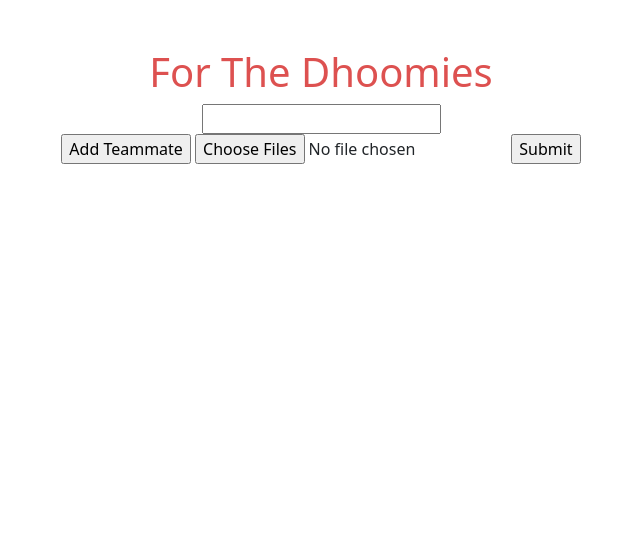
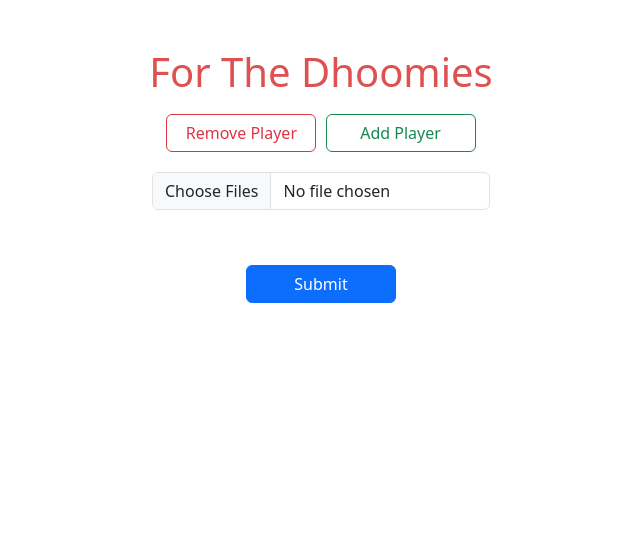
Before and after one commit to adeshpande03/For-The-Dhoomies, a Flask app: page / in a window 1280 px wide. Shown: the part 56-599 px from the top of the page, without its empty margins (319-959 px from the left). Run offline with Flask 2, Linux system fonts and the light colour scheme; some libraries are stand-ins or nearby versions.

Commit message:
final flask functionality

```diff
--- a/app.py
+++ b/app.py
@@ -14,15 +14,34 @@ from flask import (
 )
 from werkzeug.utils import secure_filename
 import random
-
+import shutil
 
 UPLOAD_FOLDER = "uploads"
 ALLOWED_EXTENSIONS = {"png", "jpg", "jpeg", "gif"}
 
-
 app = Flask(__name__)
 app.config["UPLOAD_FOLDER"] = UPLOAD_FOLDER
-app.secret_key = 'super_secret_key'
+app.secret_key = "super_secret_key"
+app.picidx = -1
+app.playerNames = []
+
+
+def clear_uploads_folder():
+    folder = app.config["UPLOAD_FOLDER"]
+    for filename in os.listdir(folder):
+        file_path = os.path.join(folder, filename)
+        try:
+            if os.path.isfile(file_path) or os.path.islink(file_path):
+                os.unlink(file_path)
+            elif os.path.isdir(file_path):
+                shutil.rmtree(file_path)
+        except Exception as e:
+            print(f"Failed to delete {file_path}. Reason: {e}")
+
+
+os.makedirs(UPLOAD_FOLDER, exist_ok=True)
+clear_uploads_folder()
+
 
 def allowed_file(filename):
     return "." in filename and filename.rsplit(".", 1)[1].lower() in ALLOWED_EXTENSIONS
@@ -44,12 +63,16 @@ def upload_files():
             filename = secure_filename(file.filename)
             file.save(os.path.join(app.config["UPLOAD_FOLDER"], filename))
     flash("Files successfully uploaded")
+    player_names = request.form.getlist('playerName[]')
+    app.playerNames = player_names
+    print(player_names)
     return redirect(url_for("show_random_image"))
 
 
 @app.route("/random-image")
 def show_random_image():
-    return render_template("play.html")
+    player_names=app.playerNames
+    return render_template("play.html", player_names=player_names)
 
 
 @app.route("/get-random-image")
@@ -61,8 +84,13 @@ def get_random_image():
     ]
     if not files:
         return "No images uploaded", 404
-    random_file = random.choice(files)
-    return send_from_directory(app.config["UPLOAD_FOLDER"], random_file)
+    if app.picidx == -1:
+        random.shuffle(files)
+    app.picidx += 1
+    if app.picidx == len(files):
+        random.shuffle(files)
+        app.picidx = 0
+    return send_from_directory(app.config["UPLOAD_FOLDER"], files[app.picidx])
 
 
 if __name__ == "__main__":
--- a/static/css/style.css
+++ b/static/css/style.css
@@ -21,6 +21,25 @@ body {
   background-color: #fff !important;
 }
 
+.float-container {
+  padding: 20px;
+  width: 80%;
+}
+
+.float-child-0 {
+  width: 50%;
+  float: left;
+  padding: 20px;
+}
+.float-child-1 {
+  width: 45%;
+  float: left;
+  padding: 20px;
+}
+
+.scores {
+  width: 50%;
+}
 
 .dhoom-orange {
   color: #dd5150 !important;
@@ -34,13 +53,6 @@ a.nav-item {
   transition: all 0.3s;
   text-decoration: none;
   border-bottom: 1px solid transparent;
-}
-
-
-#resultTable td,
-th {
-  padding-left: 0;
-  padding-right: 0;
 }
 
 footer {
@@ -70,33 +82,59 @@ footer li {
   margin: 0 10px;
 }
 
-td {
-  text-align: center;
+.customForm {
+  max-width: 50%;
+  margin: auto;
 }
 
-table {
-  border: 1px solid;
+.btns {
+  margin: 10px 2.5px 10px 2.5px;
+  width: 150px;
 }
 
-table {
-  border-collapse: collapse;
+.formtext {
+  margin-top: 5px;
+  margin-bottom: 5px;
+  margin-left: auto;
+  margin-right: auto;
 }
 
-th,
-td {
-  border-bottom: 1px solid #ddd;
-  height: 2rem;
+.fileThing {
+  margin-left: auto;
+  margin-right: auto;
+  margin-top: 10px;
+  margin-bottom: 5px;
 }
 
-tr:nth-child(even) {
-  background-color: #f2f2f2;
+.submitBtn {
+  width: 150px;
+  margin: 50px 10px 0px 10px;
+}
+.imgThing {
+  max-width: 500px !important;
+  max-height: 500px !important;
 }
 
-th {
-  background-color: #dd5150;
-  color: white;
+.scores {
+  max-width: 500px;
 }
 
-table {
+.score-wrapper {
+  display: flex;
+  align-items: center;
+  justify-content: flex-end;
   width: 100%;
+  margin-bottom: 10px;
 }
+.score-wrapper .btn {
+  margin: 0 5px;
+}
+.score-wrapper span {
+  margin-left: 10px;
+}
+
+.btn3
+{
+  margin-top: 50px;
+  width: 100%
+}
--- a/static/js/scripts.js
+++ b/static/js/scripts.js
@@ -4,12 +4,28 @@ var formfield = document.getElementById("formfield");
 function add() {
   var newField = document.createElement("input");
   newField.setAttribute("type", "text");
-  newField.setAttribute("name", "text[]");
-  newField.setAttribute("class", "text");
+  newField.setAttribute("name", "playerName[]");
+  newField.setAttribute("class", "form-control formtext");
   formfield.appendChild(newField);
 }
+
+function remove() {
+  var input_tags = formfield.getElementsByTagName("input");
+  formfield.removeChild(input_tags[input_tags.length - 1]);
+}
+
+window.onload = function () {
+  document.getElementById("randomImage").src =
+    "/get-random-image?" + new Date().getTime();
+};
 
 function showRandomImage() {
   document.getElementById("randomImage").src =
     "/get-random-image?" + new Date().getTime();
 }
+
+function modifyScore(index, delta) {
+  var scoreSpan = document.getElementById("score" + index);
+  var score = parseInt(scoreSpan.innerText) + delta;
+  scoreSpan.innerText = score.toString();
+}
--- a/templates/upload.html
+++ b/templates/upload.html
@@ -7,18 +7,27 @@ menu_items %} {% endblock %} {% block main %}
   enctype="multipart/form-data"
   id="nameFileForm"
   name="nameFileForm"
+  class="customForm"
 >
-  <div id="formfield">
-    <input type="text" name="text[]" class="text" />
-  </div>
+  <input
+    type="button"
+    name="removeTeammate"
+    id="removeTeammate"
+    value="Remove Player"
+    onclick="remove()"
+    class="btn btn-outline-danger btns"
+  />
   <input
     type="button"
     name="addTeammate"
     id="addTeammate"
-    value="Add Teammate"
+    value="Add Player"
     onclick="add()"
+    class="btn btn-outline-success btns"
   />
-  <input type="file" name="file[]" multiple />
-  <input type="submit" value="Submit" />
+  <div class="form-group" id="formfield"></div>
+
+  <input class="form-control fileThing" type="file" name="file[]" multiple />
+  <input class="btn btn-primary submitBtn" type="submit" value="Submit" />
 </form>
 {% endblock %}
```
Also changed, not shown: templates/play.html (+32 -9 lines).
